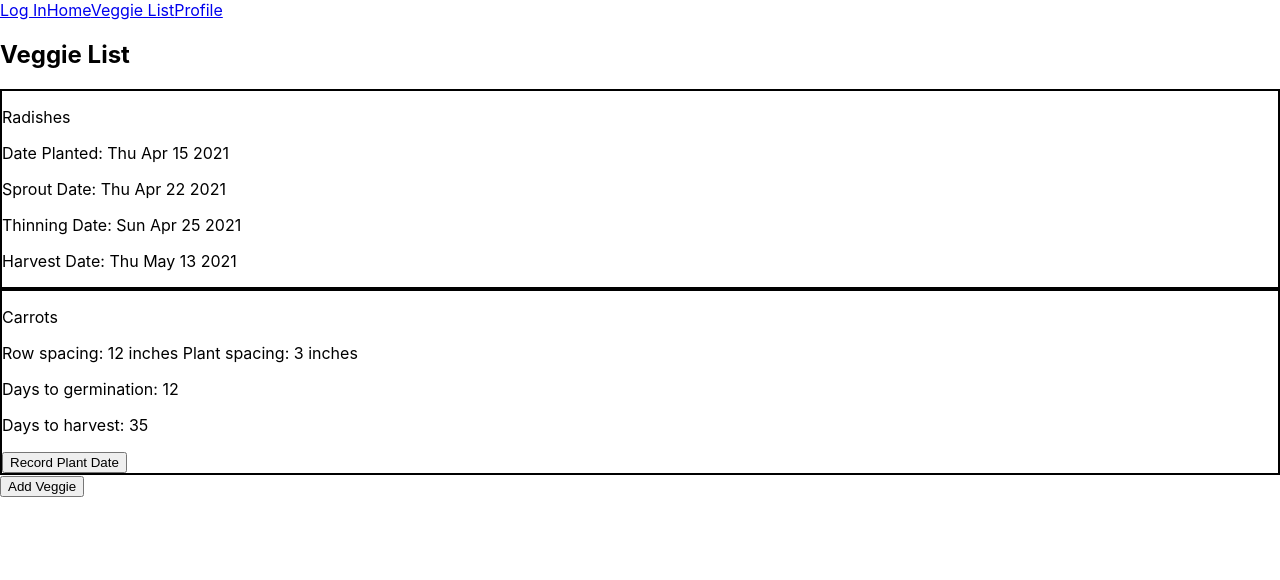
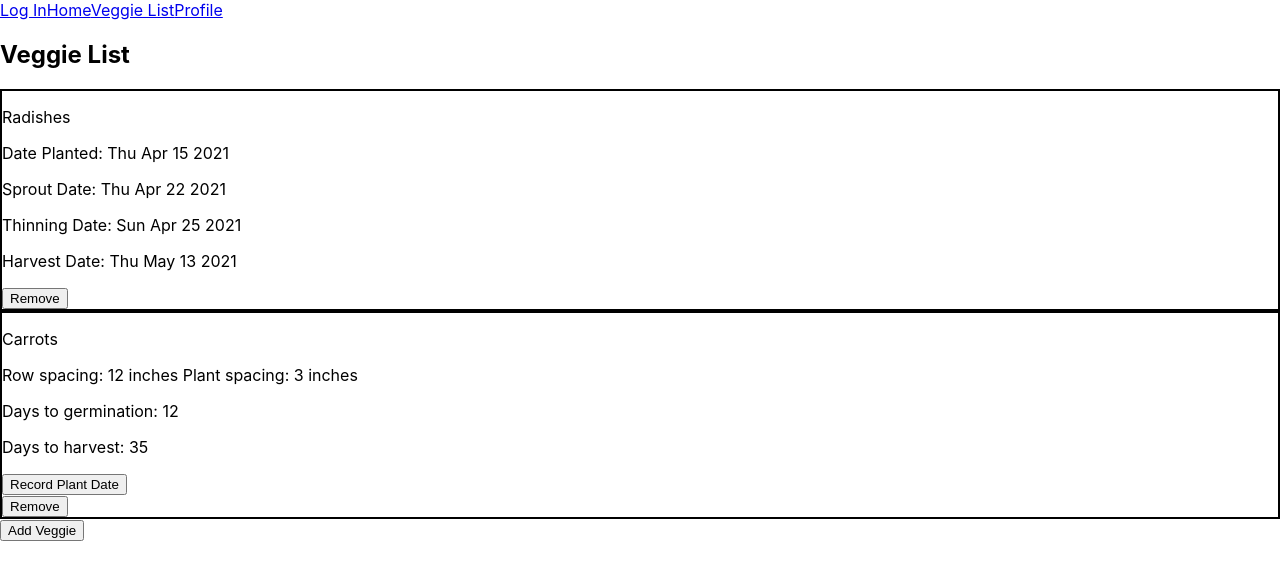
Before and after one commit to Leojanas/veggie-time, a React (Create React App) app: page /veggie-list in a window 1280 px wide. Shown: the top 580 px of the page. Built offline with nearby package versions, Linux system fonts and the light colour scheme.

Commit message:
Add remove veggie functionality

```diff
--- a/src/App.js
+++ b/src/App.js
@@ -24,7 +24,17 @@ class App extends Component{
         }
       ],
       allVeggies: [
-        { name: 'Beets',
+        { name: 'Radishes',
+        daysUntil: {germination: 7, harvest: 28, thinning: 10},
+        spacing: {row: 12, plant: 2},
+        plantDate: null
+      },
+      { name: 'Carrots',
+        daysUntil: {germination: 12, harvest: 35, thinning: 18},
+        spacing: {row: 12, plant: 3},
+        plantDate: null
+      },
+      { name: 'Beets',
           daysUntil: {germination: 7, harvest: 28, thinning: 10},
           spacing: {row: 12, plant: 2},
           plantDate: null
@@ -46,6 +56,17 @@ class App extends Component{
   handleAddVeggie = (veggie) => {
     let veggies = this.state.veggies;
     veggies.push(veggie);
+    this.setState({veggies: veggies})
+  }
+  handleRemoveVeggie = (index) => {
+    console.log(index)
+    let veggies = [];
+    for(let i=0; i<this.state.veggies.length; i++){
+      if(index !== i){
+        veggies.push(this.state.veggies[i])
+        console.log(veggies)
+      }
+    }
     this.setState({veggies: veggies})
   }
   render(){
@@ -75,6 +96,7 @@ class App extends Component{
             allVeggies={this.state.allVeggies}
             setPlantDate = {this.setPlantDate}
             handleAddVeggie = {this.handleAddVeggie}
+            handleRemoveVeggie = {this.handleRemoveVeggie}
           />
         }
       />
--- a/src/ListItem/list-item.js
+++ b/src/ListItem/list-item.js
@@ -60,6 +60,7 @@ class ListItem extends Component {
                     ? <SetDate togglePopUp={this.togglePopUp} handleChangeDate={this.handleChangeDate}/>
                     : null
                 }
+                <button type='button' onClick={() => this.props.handleRemoveVeggie(this.props.index)}>Remove</button>
             </div>
 
         )
--- a/src/VeggieList/veggie-list.js
+++ b/src/VeggieList/veggie-list.js
@@ -42,7 +42,13 @@ class VeggieList extends Component {
         let itemsArray = this.props.veggies;
         let items = [];
         for(let i=0; i<itemsArray.length; i++){
-            let item = <ListItem veggie={itemsArray[i]} key={i} setPlantDate={this.props.setPlantDate} />;
+            let item = <ListItem
+                veggie={itemsArray[i]}
+                key={i}
+                index={i}
+                setPlantDate={this.props.setPlantDate}
+                handleRemoveVeggie={this.props.handleRemoveVeggie}
+            />;
             items.push(item);
         }
         return(
```
Also changed, not shown: 1 other file (tests, documents, lock files or other folders).
